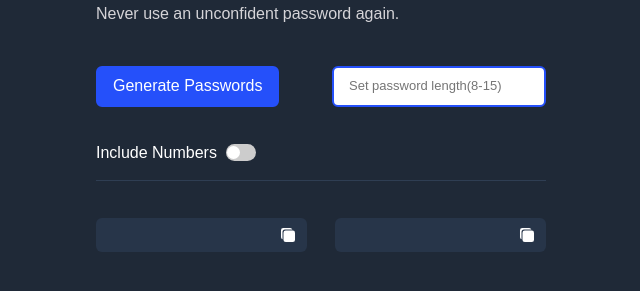
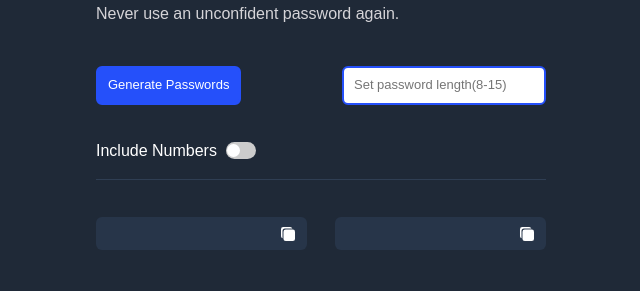
Before and after one commit to naveen-6802/password-generator, a plain HTML site: page index.html in a window 1280 px wide. Shown: the part 205-496 px from the top of the page, without its empty margins (319-959 px from the left). Drawn offline with nearby package versions, Linux system fonts and the light colour scheme.

Commit message:
Update index.css

```diff
--- a/index.css
+++ b/index.css
@@ -26,16 +26,17 @@ body {
     background: rgb(37,80,250);
     border: 2px solid rgb(37,80,250);
     color:white;
-    padding: 9px 15px;
+    padding: 10px;
     border-radius: 6px;
     cursor: pointer;
     outline: 0;
+    font-size:13px;
 }
 #length {
     background: white;
     border: 2px solid rgb(37,80,250);
     color:black;
-    padding: 9px 15px;
+    padding: 10px;
     border-radius: 6px;
     width: 40%;
     font-size: 13px;
```
